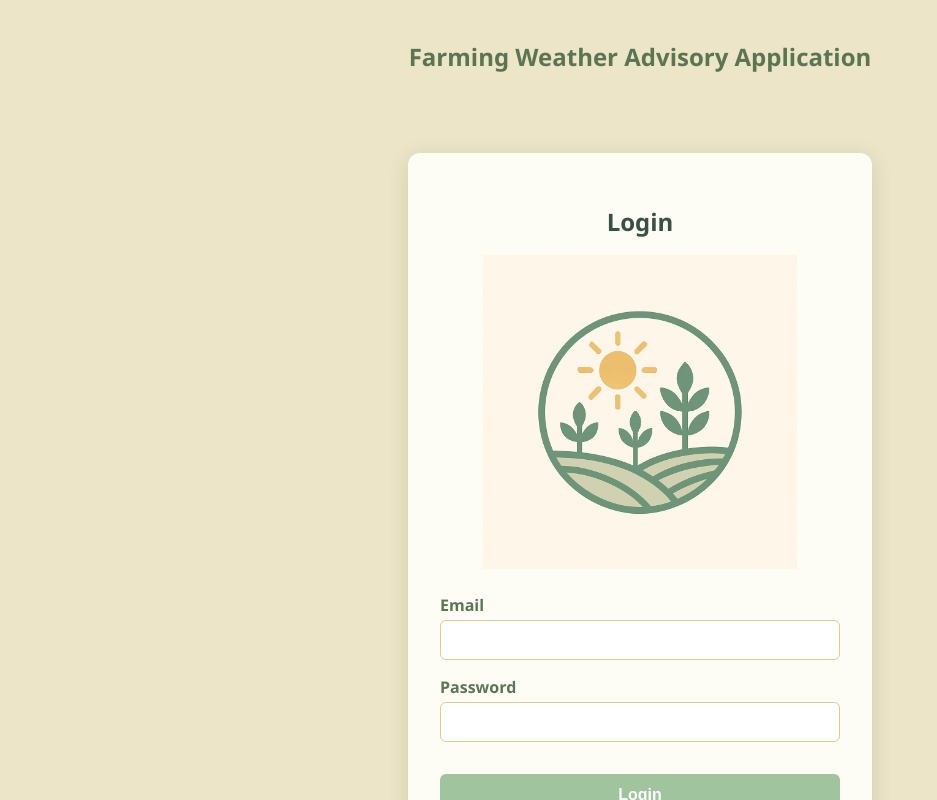
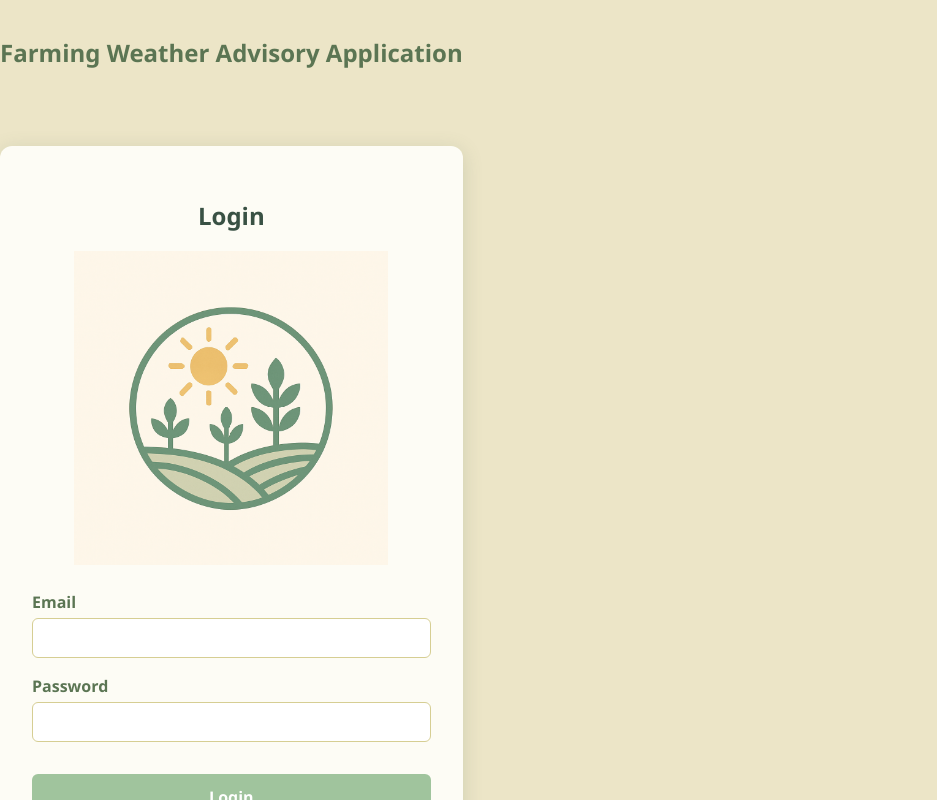
Before and after one commit to vish8426/farming-weather-advisory, a React (Vite) app: page / in a window 1280 px wide. Shown: the top 800 px of the page, without its empty margins (0-937 px from the left). Built offline with nearby package versions, Linux system fonts and the light colour scheme; no server answers.

Commit message:
Refactored the main.tsx w/React Router Dom Package

```diff
--- a/src/main.tsx
+++ b/src/main.tsx
@@ -1,17 +1,10 @@
 import React from 'react';
-import ReactDOM from 'react-dom/client'
-import { BrowserRouter, Routes, Route } from 'react-router-dom';
-import Login from './pages/Login';
-import Dashboard from './pages/Dashboard';
+import ReactDOM from 'react-dom/client';
+import App from './App';
+import './index.css';
 
 ReactDOM.createRoot(document.getElementById('root')!).render(
-  <React.StrictMode>
-    <BrowserRouter>
-      <Routes>
-        <Route path='/' element={<Login />} />
-        <Route path='/login' element={<Login />} />
-        <Route path='/dashboard' element={<Dashboard />} />
-      </Routes>
-    </BrowserRouter>
-  </React.StrictMode>
+    <React.StrictMode>
+        <App />
+    </React.StrictMode>
 );
```
